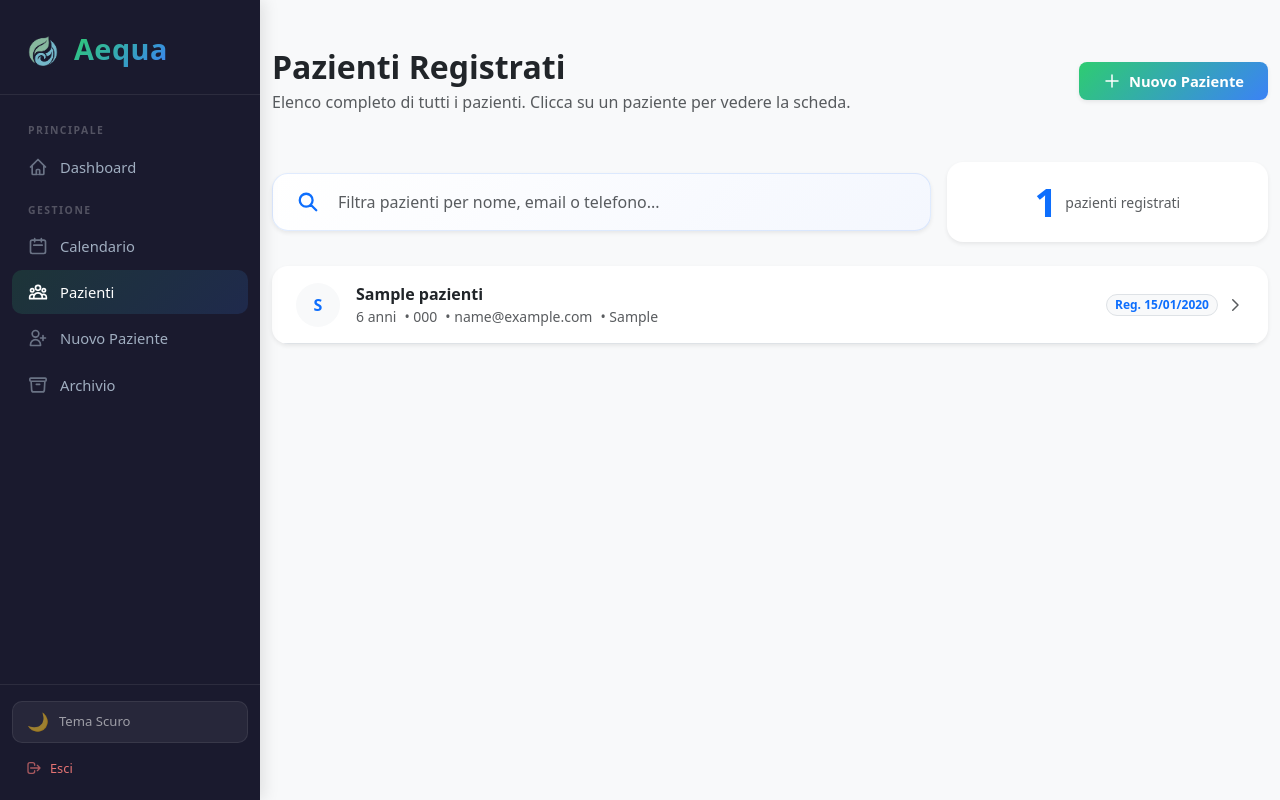
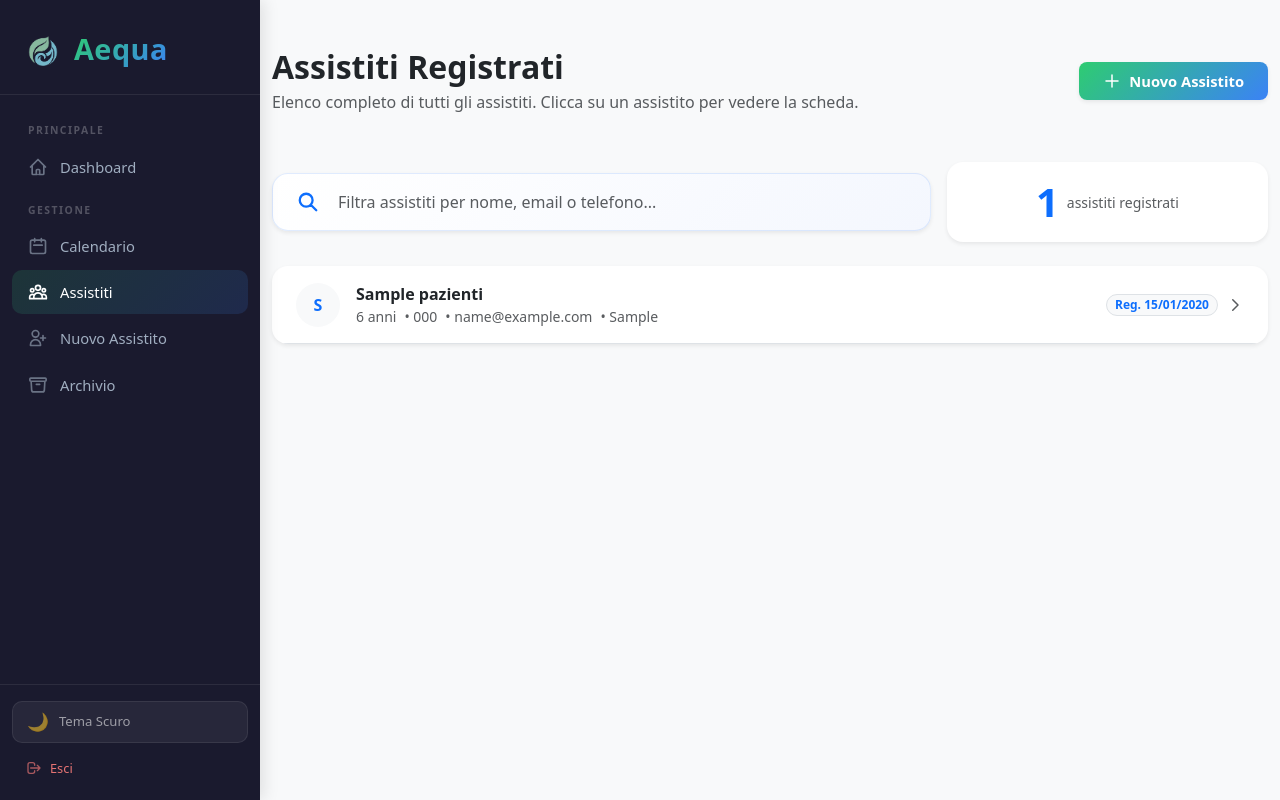
Before and after one commit to Lumiiiiii/Ultimate_Terranova, a PHP site: page /pazienti.php in a window 1280 px wide. Run offline with PHP 8.4, Linux system fonts and the light colour scheme; the visitor is signed in with stand-in values (Sample User, id 1); tables that the repository leaves empty hold one stand-in row (values such as "Sample post"); some libraries are stand-ins or nearby versions.

Commit message:
Correzioni generali

```diff
--- a/includes/sidebar.php
+++ b/includes/sidebar.php
@@ -24,13 +24,13 @@
             <svg xmlns="http://www.w3.org/2000/svg" fill="none" viewBox="0 0 24 24" stroke="currentColor" stroke-width="2">
                 <path stroke-linecap="round" stroke-linejoin="round" d="M17 20h5v-2a3 3 0 00-5.356-1.857M17 20H7m10 0v-2c0-.656-.126-1.283-.356-1.857M7 20H2v-2a3 3 0 015.356-1.857M7 20v-2c0-.656.126-1.283.356-1.857m0 0a5.002 5.002 0 019.288 0M15 7a3 3 0 11-6 0 3 3 0 016 0zm6 3a2 2 0 11-4 0 2 2 0 014 0zM7 10a2 2 0 11-4 0 2 2 0 014 0z" />
             </svg>
-            Pazienti
+            Assistiti
         </a>
         <a href="paziente_nuovo.php" class="<?php echo ($currentPage == 'paziente_nuovo') ? 'active' : ''; ?>">
             <svg xmlns="http://www.w3.org/2000/svg" fill="none" viewBox="0 0 24 24" stroke="currentColor" stroke-width="2">
                 <path stroke-linecap="round" stroke-linejoin="round" d="M18 9v3m0 0v3m0-3h3m-3 0h-3m-2-5a4 4 0 11-8 0 4 4 0 018 0zM3 20a6 6 0 0112 0v1H3v-1z" />
             </svg>
-            Nuovo Paziente
+            Nuovo Assistito
         </a>
         <a href="catalogo_gestione.php" class="<?php echo ($currentPage == 'catalogo' || $currentPage == 'archivio') ? 'active' : ''; ?>">
             <svg xmlns="http://www.w3.org/2000/svg" fill="none" viewBox="0 0 24 24" stroke="currentColor" stroke-width="2">
--- a/pazienti.php
+++ b/pazienti.php
@@ -14,7 +14,7 @@ $patientManager = new Patient();
 $allPatients = $patientManager->getAllPatients();
 $totalPatients = $patientManager->countPatients();
 
-$pageTitle = "Pazienti";
+$pageTitle = "Assistiti";
 $currentPage = "pazienti";
 include 'includes/header.php';
 include 'includes/sidebar.php';
@@ -27,14 +27,14 @@ include 'includes/sidebar.php';
         <header class="mb-5">
             <div class="d-flex justify-content-between align-items-center">
                 <div>
-                    <h2 class="fw-bold mb-1">Pazienti Registrati</h2>
-                    <p class="text-muted mb-0">Elenco completo di tutti i pazienti. Clicca su un paziente per vedere la scheda.</p>
+                    <h2 class="fw-bold mb-1">Assistiti Registrati</h2>
+                    <p class="text-muted mb-0">Elenco completo di tutti gli assistiti. Clicca su un assistito per vedere la scheda.</p>
                 </div>
                 <a href="paziente_nuovo.php" class="btn btn-gradient rounded-3 px-4 py-2 d-flex align-items-center gap-2 shadow-sm">
                     <svg xmlns="http://www.w3.org/2000/svg" width="18" height="18" fill="none" viewBox="0 0 24 24" stroke="currentColor" stroke-width="2">
                         <path stroke-linecap="round" stroke-linejoin="round" d="M12 4v16m8-8H4" />
                     </svg>
-                    Nuovo Paziente
+                    Nuovo Assistito
                 </a>
             </div>
         </header>
@@ -50,7 +50,7 @@ include 'includes/sidebar.php';
                             </svg>
                         </span>
                         <input type="text" id="filter-input" class="form-control border-0 bg-transparent shadow-none py-2 fw-medium"
-                               placeholder="Filtra pazienti per nome, email o telefono..." autocomplete="off">
+                               placeholder="Filtra assistiti per nome, email o telefono..." autocomplete="off">
                     </div>
                 </div>
             </div>
@@ -58,7 +58,7 @@ include 'includes/sidebar.php';
                 <div class="card border-0 shadow-sm rounded-4 p-3 bg-white text-center">
                     <div class="d-flex align-items-center justify-content-center gap-2">
                         <span class="display-6 fw-bold text-primary"><?= $totalPatients ?></span>
-                        <span class="text-muted small">pazienti registrati</span>
+                        <span class="text-muted small">assistiti registrati</span>
                     </div>
                 </div>
             </div>
@@ -71,13 +71,13 @@ include 'includes/sidebar.php';
                     <svg xmlns="http://www.w3.org/2000/svg" width="48" height="48" fill="none" viewBox="0 0 24 24" stroke="currentColor" stroke-width="1" class="mb-3 opacity-40 mx-auto d-block">
                         <path stroke-linecap="round" stroke-linejoin="round" d="M17 20h5v-2a3 3 0 00-5.356-1.857M17 20H7m10 0v-2c0-.656-.126-1.283-.356-1.857M7 20H2v-2a3 3 0 015.356-1.857M7 20v-2c0-.656.126-1.283.356-1.857m0 0a5.002 5.002 0 019.288 0M15 7a3 3 0 11-6 0 3 3 0 016 0z" />
                     </svg>
-                    <h5 class="fw-bold mb-2">Nessun paziente registrato</h5>
-                    <p class="mb-3">Inizia registrando il tuo primo paziente.</p>
+                    <h5 class="fw-bold mb-2">Nessun assistito registrato</h5>
+                    <p class="mb-3">Inizia registrando il tuo primo assistito.</p>
                     <a href="paziente_nuovo.php" class="btn btn-gradient rounded-3 px-4 py-2">
                         <svg xmlns="http://www.w3.org/2000/svg" width="18" height="18" fill="none" viewBox="0 0 24 24" stroke="currentColor" stroke-width="2" class="me-1">
                             <path stroke-linecap="round" stroke-linejoin="round" d="M12 4v16m8-8H4" />
                         </svg>
-                        Registra Paziente
+                        Registra Assistito
                     </a>
                 </div>
             <?php else: ?>
@@ -130,7 +130,7 @@ include 'includes/sidebar.php';
                     <svg xmlns="http://www.w3.org/2000/svg" width="32" height="32" fill="none" viewBox="0 0 24 24" stroke="currentColor" stroke-width="1.5" class="mb-2 opacity-50">
                         <path stroke-linecap="round" stroke-linejoin="round" d="M21 21l-6-6m2-5a7 7 0 11-14 0 7 7 0 0114 0z" />
                     </svg>
-                    <div class="small">Nessun paziente trovato per la ricerca.</div>
+                    <div class="small">Nessun assistito trovato per la ricerca.</div>
                 </div>
             <?php endif; ?>
         </div>
--- a/visita_dettaglio.php
+++ b/visita_dettaglio.php
@@ -33,7 +33,7 @@ $domande_aggiuntive = $visitManager->getDomandeAggiuntive($visita_id);
 $prescrizioni_visita = $visitManager->getPrescrizioniByVisita($visita_id);
 
 $pageTitle = "Dettaglio Visita - " . htmlspecialchars($patient['nome_cognome']);
-$currentPage = "index";
+$currentPage = "pazienti";
 
 include 'includes/header.php';
 include 'includes/sidebar.php';
@@ -50,7 +50,7 @@ include 'includes/sidebar.php';
                         <svg xmlns="http://www.w3.org/2000/svg" width="16" height="16" fill="none" viewBox="0 0 24 24" stroke="currentColor" stroke-width="2">
                             <path stroke-linecap="round" stroke-linejoin="round" d="M15 19l-7-7 7-7" />
                         </svg>
-                        Scheda Paziente
+                        Scheda Assistito
                     </a>
                     <span class="text-muted">/</span>
                     <span class="text-dark fw-semibold">Visita del <?= date('d/m/Y', strtotime($visit['data_visita'])) ?></span>
@@ -193,7 +193,7 @@ include 'includes/sidebar.php';
                                 <svg xmlns="http://www.w3.org/2000/svg" width="20" height="20" fill="none" viewBox="0 0 24 24" stroke="currentColor" class="text-primary">
                                     <path stroke-linecap="round" stroke-linejoin="round" d="M9 12h6m-6 4h6m2 5H7a2 2 0 01-2-2V5a2 2 0 012-2h5.586a1 1 0 01.707.293l5.414 5.414a1 1 0 01.293.707V19a2 2 0 01-2 2z" />
                                 </svg>
-                                Anamnesi Paziente
+                                Anamnesi Assistito
                             </h5>
                         </div>
                         <div class="card-body p-4">
```
Also changed, not shown: catalogo_gestione.php (+3 -15 lines), index.php (+7 -7 lines), paziente_dettaglio.php (+16 -14 lines), paziente_nuovo.php (+8 -8 lines), visita_anamnesi.php (+4 -4 lines), visita_nuova.php (+6 -6 lines).
